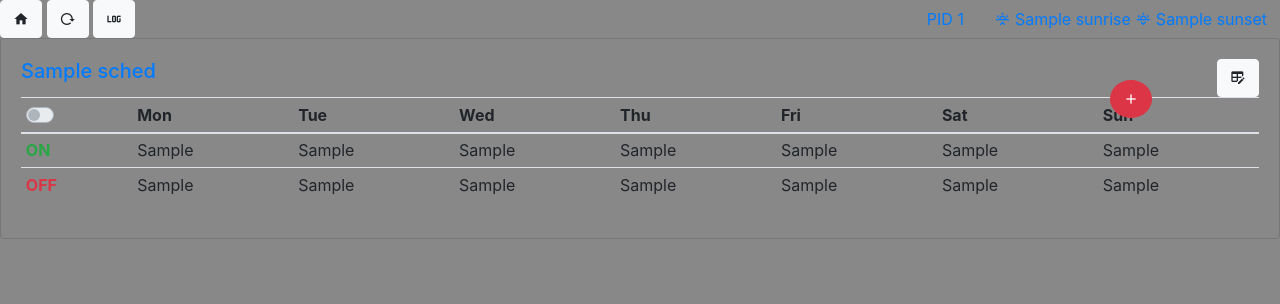
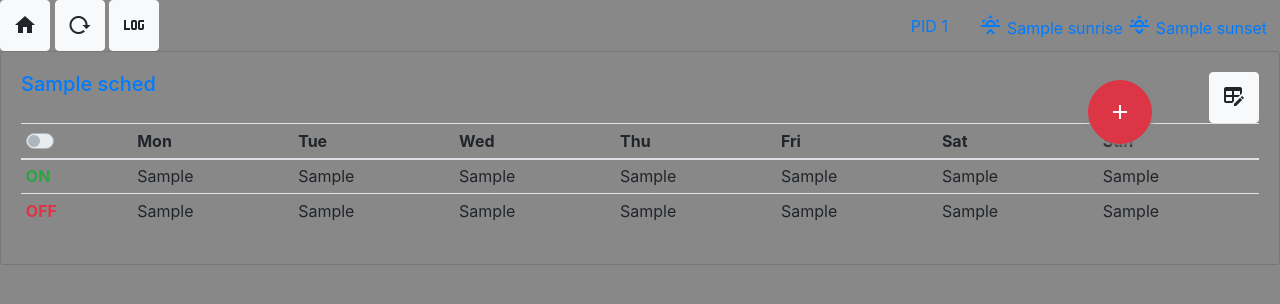
Before and after one commit to michelebossa/HA-Scheduler, a Flask app: template templates/index.html in a window 1280 px wide. Shown: the top 304 px of the page. Run offline with Flask 2, Linux system fonts and the light colour scheme; the template is opened without the code that fills it: most values are stand-ins (such as "Sample title", 1, 10 or a date in 2020); parts of the project's set-up code (start-up, migrations or seed data) failed here and were passed over; some libraries are stand-ins or nearby versions.

Commit message:
Indentation fix, and make buttons bigger.

```diff
--- a/templates/index.html
+++ b/templates/index.html
@@ -1,33 +1,54 @@
 <!doctype html>
 <html lang="en">
-
 	<head>
 		<!-- Required meta tags -->
 		<meta charset="utf-8">
 		<meta name="viewport" content="width=device-width, initial-scale=1, shrink-to-fit=no">
-
 		<!-- Bootstrap CSS -->
-    <link rel="stylesheet" href="https://stackpath.bootstrapcdn.com/bootstrap/4.4.1/css/bootstrap.min.css" integrity="sha384-Vkoo8x4CGsO3+Hhxv8T/Q5PaXtkKtu6ug5TOeNV6gBiFeWPGFN9MuhOf23Q9Ifjh" crossorigin="anonymous">
+		<link rel="stylesheet" href="https://stackpath.bootstrapcdn.com/bootstrap/4.4.1/css/bootstrap.min.css"
+			  integrity="sha384-Vkoo8x4CGsO3+Hhxv8T/Q5PaXtkKtu6ug5TOeNV6gBiFeWPGFN9MuhOf23Q9Ifjh" crossorigin="anonymous">
 		<link rel="stylesheet" href="https://cdn.materialdesignicons.com/5.0.45/css/materialdesignicons.min.css" >
-
 		<title>HA Scheduler</title>
 		<style type="text/css">
-   body { background: {{ bk_color }} !important; } /* Adding !important forces the browser to overwrite the default style applied by Bootstrap */
+			body {
+				background: {{ bk_color }} !important;
+			}
+			.addbutton {
+				position: fixed;
+				top: 10%;
+				right: 10%;
+				border-radius: 100%;
+				width: 4em;
+				height: 4em;
+				box-shadow: 1px 2px 5px 0 #888;
+			}
+			.mdi {
+				font-size: 1.5em;
+			}
 		</style>
 	</head>
-
 	<body>
 		<div class="row">
 			<div class="col">
-
-            <button type="button" class="btn btn-light" onclick="Home()"><span class="mdi mdi-home"></span></button>
-            <button type="button" class="btn btn-light" onclick="Reload()"><span class="mdi mdi-reload"></span></button>
-            <button type="button" class="btn btn-light" onclick="Log()"><span class="mdi mdi-math-log"></span></button>
+				<button type="button" class="btn btn-light" onclick="Home()">
+					<span class="mdi mdi-home"></span>
+				</button>
+				<button type="button" class="btn btn-light" onclick="Reload()">
+					<span class="mdi mdi-reload"></span>
+				</button>
+				<button type="button" class="btn btn-light" onclick="Log()">
+					<span class="mdi mdi-math-log"></span>
+				</button>
 			</div>
 			<div class="col">
 				<div class="float-right">
 					<button type="button" class="btn btn-link">PID {{ pid }}</button>
-                <button type="button" class="btn btn-link"><span class="mdi mdi-weather-sunset-up"></span> {{ sun.sunrise }} <span class="mdi mdi-weather-sunset-down"></span> {{ sun.sunset }}</button>
+					<button type="button" class="btn btn-link">
+						<span class="mdi mdi-weather-sunset-up"></span>
+						{{ sun.sunrise }}
+						<span class="mdi mdi-weather-sunset-down"></span>
+						{{ sun.sunset }}
+					</button>
 				</div>
 			</div>
 		</div>
@@ -52,7 +73,8 @@
 							<tr>
 								<th scope="col">
 									<div class="custom-control custom-switch">
-							  <input type="checkbox" class="custom-control-input" disabled id="enable" name="enable" {{'checked' if sched.enable == "true" else ""}}>
+										<input type="checkbox" class="custom-control-input" disabled
+											   id="enable" name="enable" {{'checked' if sched.enable == "true" else ""}}>
 										<label class="custom-control-label" for="enable"></label>
 									</div>
 								</th>
@@ -94,11 +116,15 @@
 		</div>
 		{% endfor %}
 		<div>
-	<button type="button" onclick="Add()" class="btn btn-danger btn-circle" style="position: fixed;top: 10%;right: 10%;border-radius: 100%;"><span class="mdi mdi-plus"></span></button>
+			<button type="button" onclick="Add()" class="btn btn-danger btn-circle addbutton">
+				<span class="mdi mdi-plus"></span>
+			</button>
 		</div>
 		<script src="https://code.jquery.com/jquery-3.4.1.min.js" crossorigin="anonymous"></script>
-    <script src="https://cdn.jsdelivr.net/npm/popper.js@1.16.0/dist/umd/popper.min.js" integrity="sha384-Q6E9RHvbIyZFJoft+2mJbHaEWldlvI9IOYy5n3zV9zzTtmI3UksdQRVvoxMfooAo" crossorigin="anonymous"></script>
-    <script src="https://stackpath.bootstrapcdn.com/bootstrap/4.4.1/js/bootstrap.min.js" integrity="sha384-wfSDF2E50Y2D1uUdj0O3uMBJnjuUD4Ih7YwaYd1iqfktj0Uod8GCExl3Og8ifwB6" crossorigin="anonymous"></script>
+		<script src="https://cdn.jsdelivr.net/npm/popper.js@1.16.0/dist/umd/popper.min.js"
+				integrity="sha384-Q6E9RHvbIyZFJoft+2mJbHaEWldlvI9IOYy5n3zV9zzTtmI3UksdQRVvoxMfooAo" crossorigin="anonymous"></script>
+		<script src="https://stackpath.bootstrapcdn.com/bootstrap/4.4.1/js/bootstrap.min.js"
+				integrity="sha384-wfSDF2E50Y2D1uUdj0O3uMBJnjuUD4Ih7YwaYd1iqfktj0Uod8GCExl3Og8ifwB6" crossorigin="anonymous"></script>
 		<script>
 			function Reload() {
 			$.post({
@@ -136,5 +162,4 @@
 			}
 		</script>
 	</body>
-
 </html>
```
Lines whose indentation alone changed are shown as unchanged.
